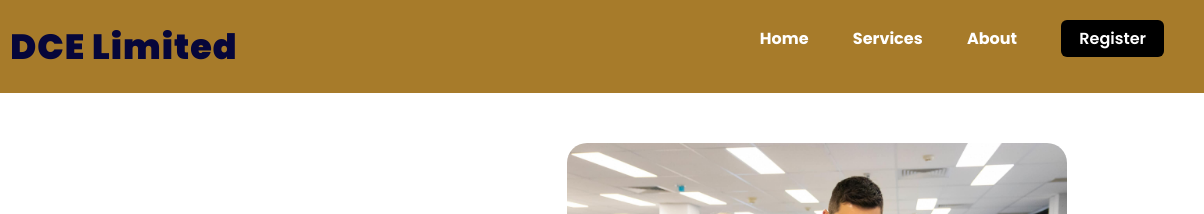
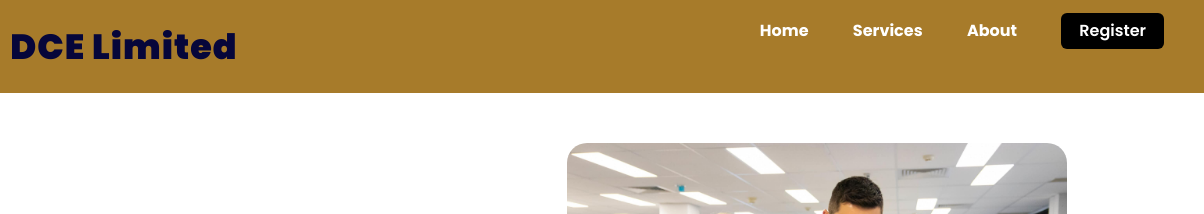
Before and after one commit to Onyekachi331/danfred-computer-engineering-limited, a plain HTML site: page index.html in a window 1280 px wide. Shown: the top 214 px of the page, 76-1280 px from the left. Drawn offline with Linux system fonts and the light colour scheme.

Commit message:
Update index.html

```diff
--- a/index.html
+++ b/index.html
@@ -16,7 +16,7 @@
 
     <link rel="stylesheet" href="style.css">
 
-    <link rel="shortcut icon" href="images/logo.png" type="image/x-icon">
+    <link rel="shortcut icon" href="logo.png" type="image/x-icon">
     <title>DanFred Computer Engineering Limited</title>
 </head>
 
@@ -58,8 +58,8 @@
 
     .header ul {
         float: right;
-        line-height: 1px;
-        margin-top: -3px;
+        line-height: 0px;
+        margin-top: -10px;
     }
 
     .header ul li {
@@ -594,7 +594,7 @@
 <body>
     <nav class="header">
         <input type="checkbox" id="check">
-        <label class="checkbtn" for="check"><img class="checkbtn"  src="menu.jpeg" height="30px"></label>
+        <label class="checkbtn" for="check"><img class="checkbtn"  src="menu img.png" height="30px"></label>
         <label class="head-logo"><img src="logo.png" height="30px"> </label>
         <label class="head-text">DCE Limited </label>
 
```
